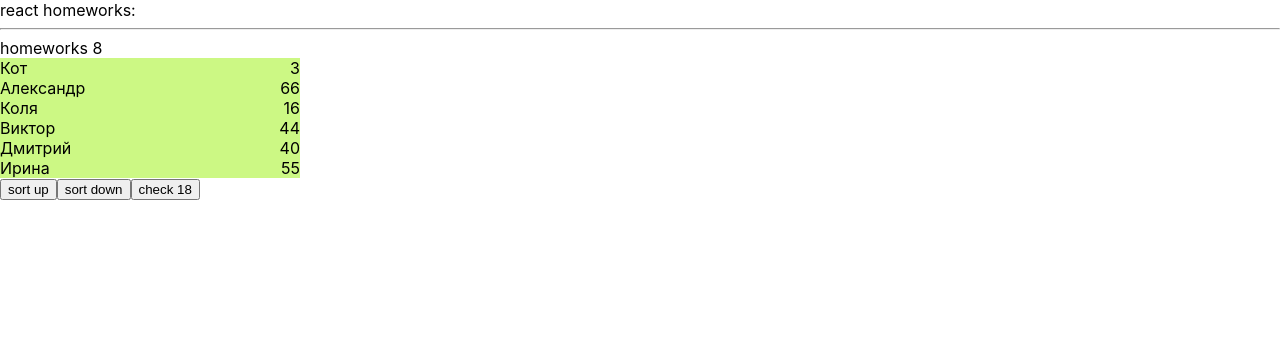
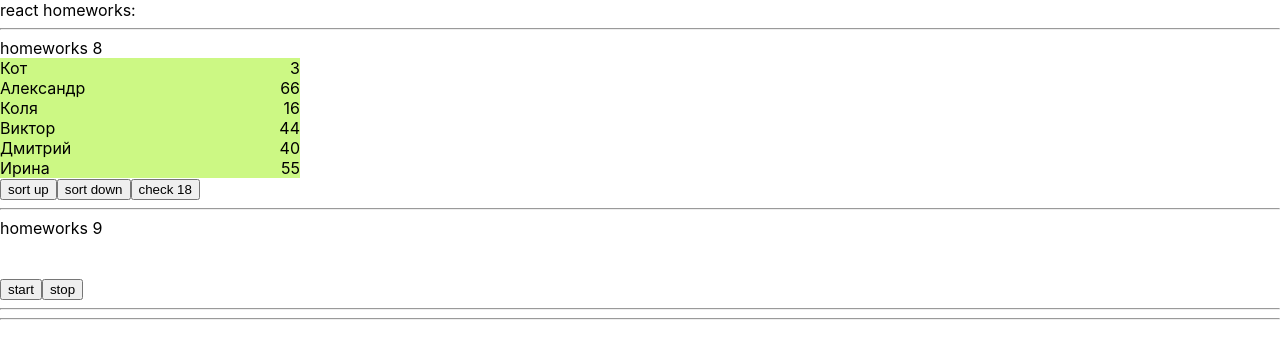
Before and after one commit to Zenater/ignat-homeworks, a React (Create React App) app: page / in a window 1280 px wide. Shown: the top 358 px of the page. Built offline with nearby package versions, Linux system fonts and the light colour scheme.

Commit message:
executed HW9

```diff
--- a/src/p1-main/m1-ui/u1-app/App.tsx
+++ b/src/p1-main/m1-ui/u1-app/App.tsx
@@ -8,6 +8,7 @@
 import HW6 from "../../../p2-homeworks/h6/HW6";
 import HW7 from "../../../p2-homeworks/h7/HW7";
 import HW8 from "../../../p2-homeworks/h8/HW8";
+import HW9 from "../../../p2-homeworks/h9/HW9";
 
 function App() {
     return (
@@ -21,6 +22,7 @@
             {/*<HW6/>*/}
             {/*<HW7/>*/}
             <HW8/>
+            <HW9/>
         </div>
     )
 }
--- a/src/p2-homeworks/h9/Clock.tsx
+++ b/src/p2-homeworks/h9/Clock.tsx
@@ -7,40 +7,38 @@
     const [show, setShow] = useState<boolean>(false)
 
     const stop = () => {
-        // stop
+        clearInterval(timerId)
     }
     const start = () => {
         stop()
-        const id: number = window.setInterval(() => {
-            // setDate
+        const id: number = +setInterval(() => {
+            setDate(new Date())   // setDate
         }, 1000)
         setTimerId(id)
     }
 
     const onMouseEnter = () => {
-        // show
+        setShow(true)
     }
     const onMouseLeave = () => {
-        // close
+        setShow(false)
     }
 
-    const stringTime = 'Time' // fix with date
-    const stringDate = 'Date' // fix with date
+    const stringTime = date?.toLocaleTimeString() || <br/>
+    const stringDate = date?.toLocaleDateString() || <br/>
 
     return (
         <div>
-            <div
-                onMouseEnter={onMouseEnter}
-                onMouseLeave={onMouseLeave}
-            >
+            <div onMouseEnter={onMouseEnter}
+                 onMouseLeave={onMouseLeave}>
                 {stringTime}
             </div>
 
-            {show && (
+            {show ? (
                 <div>
                     {stringDate}
                 </div>
-            )}
+            ) : (<br/>)}
 
             <SuperButton onClick={start}>start</SuperButton>
             <SuperButton onClick={stop}>stop</SuperButton>
```
